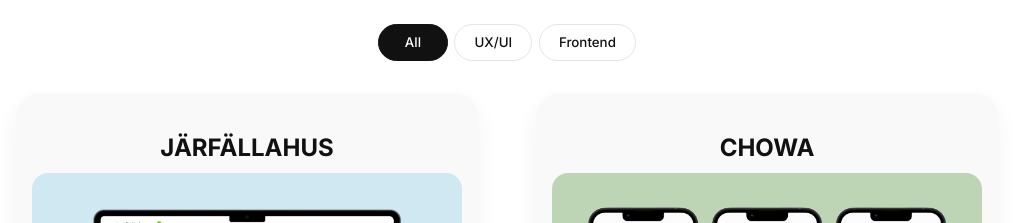
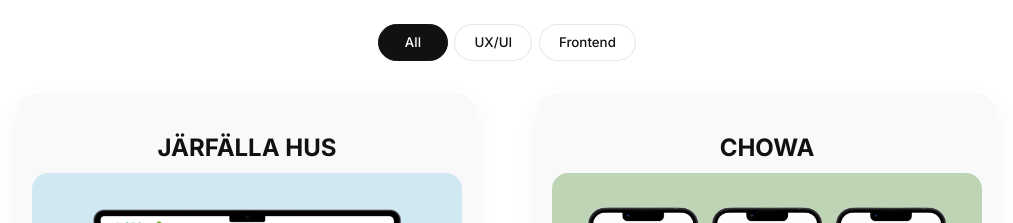
Before and after one commit to desjohnsen/portfolio, a React (Vite) app: page / in a window 1280 px wide. Shown: the part 820-1043 px from the top of the page, without its empty margins (133-1146 px from the left). Built offline with nearby package versions, Linux system fonts and the light colour scheme.

Commit message:
fix: replace all occurrences of 'Järfällahus' with 'järfälla hus'

```diff
--- a/src/pages/About.jsx
+++ b/src/pages/About.jsx
@@ -65,7 +65,7 @@ const About = () => {
 
         <ul className="experience-section">
           <li className="about-text">
-            <strong>Chas Challenge – Järfällahus (2025)</strong>
+            <strong>Chas Challenge – Järfälla hus (2025)</strong>
             <br />
             • Team of 11 (UX, DevOps, Fullstack)
             <br />
--- a/src/pages/Home.jsx
+++ b/src/pages/Home.jsx
@@ -15,7 +15,7 @@ const Home = ({ projectSectionRef, contactSectionRef }) => {
 
   const projects = [
     {
-      title: "JÄRFÄLLAHUS",
+      title: "JÄRFÄLLA HUS",
       description: "",
       projectId: "1",
       image: Jarfallahus,
--- a/src/pages/Project1.jsx
+++ b/src/pages/Project1.jsx
@@ -9,8 +9,8 @@ import "../styles/ProjectLayout.css";
 const Project1 = () => {
   return (
     <ProjectLayout
-      title="Järfällahus"
-      subtitle="A digital platform with Järfällahus to enhance community engagement and simplify access to local activities."
+      title="Järfälla hus"
+      subtitle="A digital platform with Järfälla hus to enhance community engagement and simplify access to local activities."
       role="UI/UX Designer"
       timeframe="10 weeks"
       tools="Figma"
@@ -24,12 +24,12 @@ const Project1 = () => {
         <p>
           The project aimed to strengthen the reputation of <strong>Sångvägen</strong>,
           a residential area in Järfälla, by creating a welcoming and vibrant digital platform
-          dedicated to its community. Unlike Järfällahus’s general corporate website, this platform
+          dedicated to its community. Unlike Järfälla hus’s general corporate website, this platform
           was designed specifically for residents of Sångvägen, with the goal of
           <strong> increasing engagement, fostering inclusion, and building trust</strong>.
         </p>
         <p>
-          The platform was developed in close collaboration with <strong>Järfällahus </strong>
+          The platform was developed in close collaboration with <strong>Järfälla hus </strong>
           and local stakeholders, as part of a real client project during our studies at
           <strong> Chas Academy</strong>. It was shaped by real user insights and built by
           a cross-functional team of 11 students:
@@ -51,7 +51,7 @@ const Project1 = () => {
           accessible communication channels between residents and organizers.
         </p>
         <p>
-          <strong>Järfällahus’s official website</strong> provided general housing information,
+          <strong>Järfälla hus’s official website</strong> provided general housing information,
           but it did not address local activities or neighborhood-specific needs. As a result,
           residents often felt disconnected and uninformed about events, initiatives, and opportunities to participate.
         </p>
@@ -70,7 +70,7 @@ const Project1 = () => {
           not only strengthen community ties, but also remain accessible, inclusive,
           and aligned with the residents’ real needs.
         </p>
-        <p><strong>Create</strong> a modern, intuitive platform aligned with Järfällahus branding.</p>
+        <p><strong>Create</strong> a modern, intuitive platform aligned with Järfälla hus branding.</p>
         <p><strong>Increase</strong> engagement through local activities and simple event registration.</p>
         <p><strong>Foster</strong> trust and inclusion across families, youth, seniors, and multicultural groups.</p>
         <p><strong>Ensure</strong> accessibility and ease of use for less tech-savvy users.</p>
@@ -119,7 +119,7 @@ const Project1 = () => {
       <section id="ideation" className="project-content">
         <h2>Ideation</h2>
         <p>
-          Our concept was inspired by Järfällahus’s corporate identity (colors, typography) but softened with rounded UI components and modern layouts to feel approachable.
+          Our concept was inspired by Järfälla hus’s corporate identity (colors, typography) but softened with rounded UI components and modern layouts to feel approachable.
         </p>
         <p>
           Early wireframes explored simple navigation flows and accessibility for all age groups.
@@ -139,7 +139,7 @@ const Project1 = () => {
         </p>
 
         <div className="project-image-wrapper">
-          <img src={phoneImage} alt="Järfällahus app" className="project-image" />
+          <img src={phoneImage} alt="Järfälla hus app" className="project-image" />
         </div>
       </section>
 
@@ -155,7 +155,7 @@ const Project1 = () => {
           Feedback was positive: residents appreciated the platform’s clarity, friendliness, and relevance to daily life.
         </p>
         <p>
-          Impact: The project gave residents a dedicated digital space to connect with their neighborhood, strengthened trust between Järfällahus and residents, and provided scalable tools for participation.
+          Impact: The project gave residents a dedicated digital space to connect with their neighborhood, strengthened trust between Järfälla hus and residents, and provided scalable tools for participation.
         </p>
       </section>
 
```
